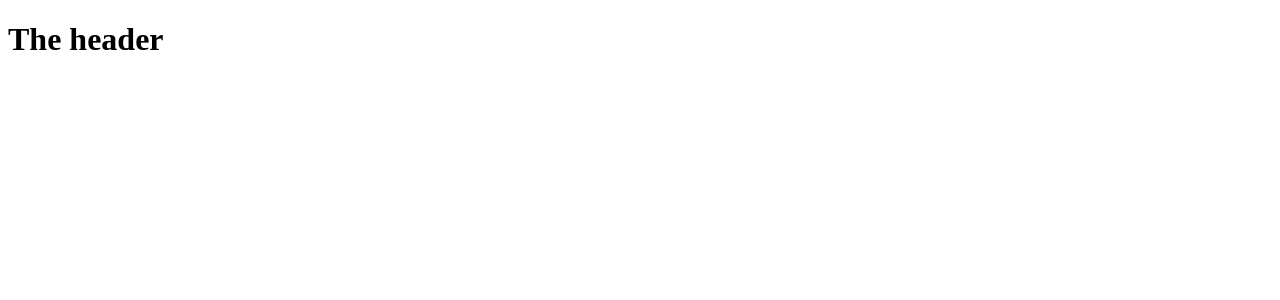
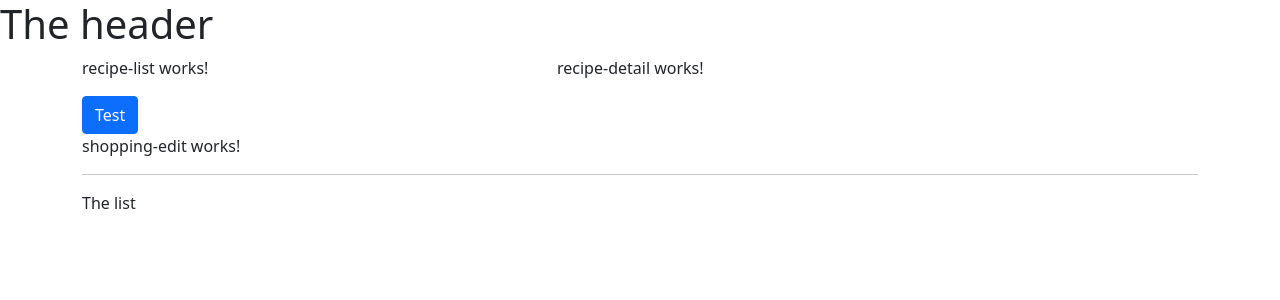
Before and after one commit to 3gzon/angular, an Angular app: page / in a window 1280 px wide. Shown: the top 300 px of the page. Built offline with nearby package versions, Linux system fonts and the light colour scheme.

Commit message:
creating components

```diff
--- a/angular.json
+++ b/angular.json
@@ -26,7 +26,8 @@
               "src/assets"
             ],
             "styles": [
-              "src/styles.css"
+              "src/styles.css",
+              "node_modules/bootstrap/dist/css/bootstrap.min.css"
             ],
             "scripts": []
           },
--- a/package.json
+++ b/package.json
@@ -18,6 +18,7 @@
     "@angular/platform-browser": "~12.0.2",
     "@angular/platform-browser-dynamic": "~12.0.2",
     "@angular/router": "~12.0.2",
+    "bootstrap": "^5.0.1",
     "rxjs": "~6.6.0",
     "tslib": "^2.1.0",
     "zone.js": "~0.11.4"
--- a/src/app/app.component.html
+++ b/src/app/app.component.html
@@ -1,4 +1,9 @@
 <app-header></app-header>
 <div class="container">
-
+<div class="row">
+    <div class="col-md-12">
+        <app-recipes></app-recipes>
+        <app-shopping-list></app-shopping-list>
+    </div>
 </div>
+</div>
--- a/src/app/recipes/recipes.component.html
+++ b/src/app/recipes/recipes.component.html
@@ -1 +1,9 @@
-<p>recipes works!</p>
+<div class="row">
+    <div class="col-md-5">
+        <app-recipe-list></app-recipe-list>
+        <div class="btn btn-primary">Test</div>
+    </div>
+    <div class="col-md-7">
+        <app-recipe-detail></app-recipe-detail>
+    </div>
+</div>
--- a/src/app/shopping-list/shopping-list.component.html
+++ b/src/app/shopping-list/shopping-list.component.html
@@ -1 +1,7 @@
-<p>shopping-list works!</p>
+<div class="row">
+    <div class="col-xs-10">
+        <app-shopping-edit></app-shopping-edit>
+        <hr>
+        <p>The list</p>
+    </div>
+</div>
```
Also changed, not shown: 1 other file (tests, documents, lock files or other folders).
